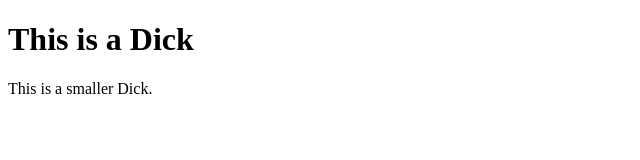
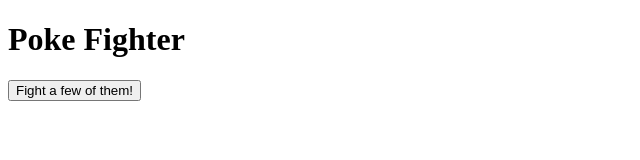
Before and after one commit to BakerDavid/catchemallfighter, a website: page index.html in a window 1280 px wide. Shown: the whole page, without its empty margins (0-640 px from the left). Drawn offline with Linux system fonts and the light colour scheme.

Commit message:
Now a Poke Fighter

```diff
--- a/index.html
+++ b/index.html
@@ -1,12 +1,12 @@
 <!DOCTYPE html>
 <html>
 <head>
-<title>Dicks!</title>
+<title>Poke Fighter</title>
 </head>
 <body>
 
-<h1>This is a Dick</h1>
-<p>This is a smaller Dick.</p>
+<h1>Poke Fighter</h1>
+<button type="button">Fight a few of them!</button>
 
 </body>
 </html>
```
Also changed, not shown: pickfighter.html (added, +4 -0 lines).
